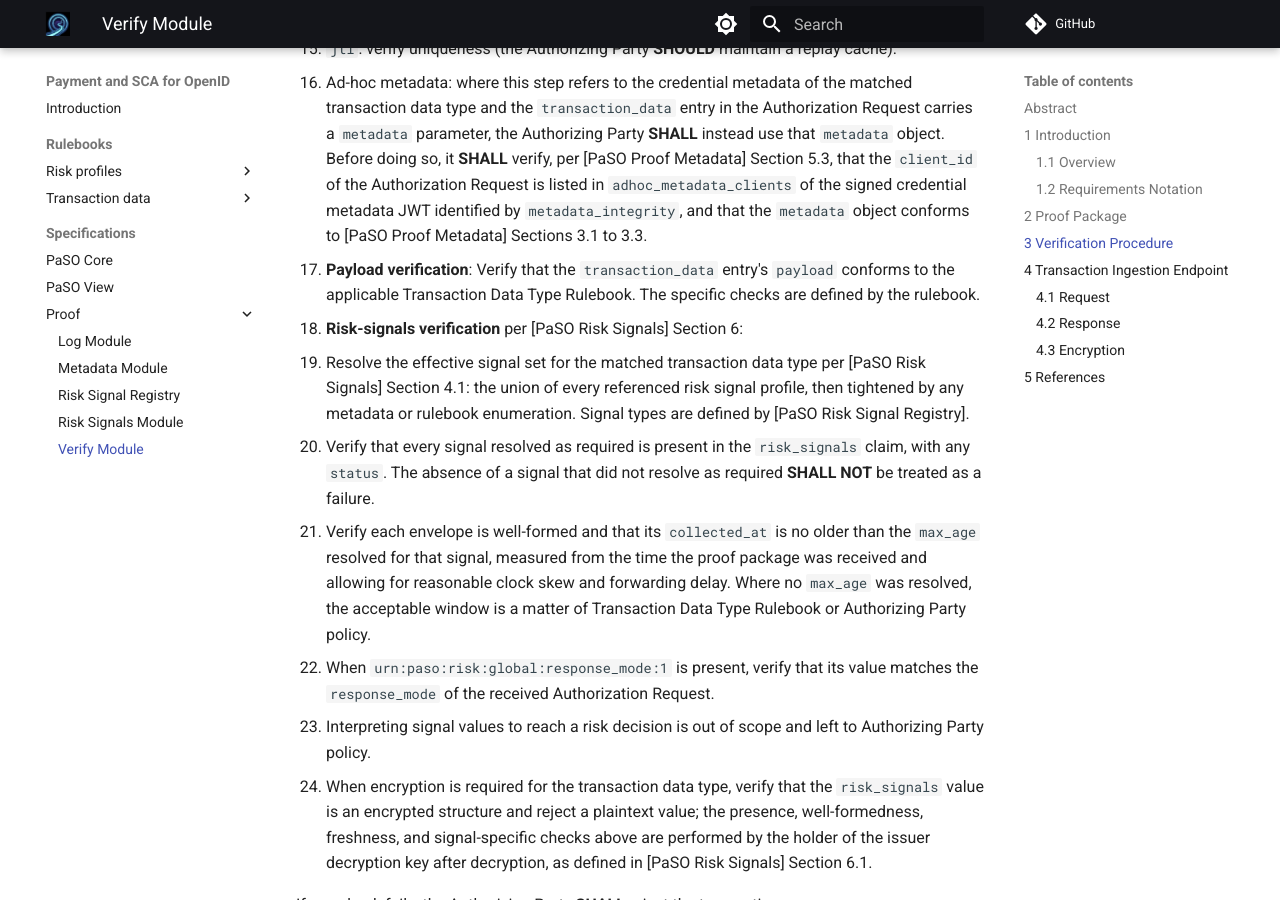
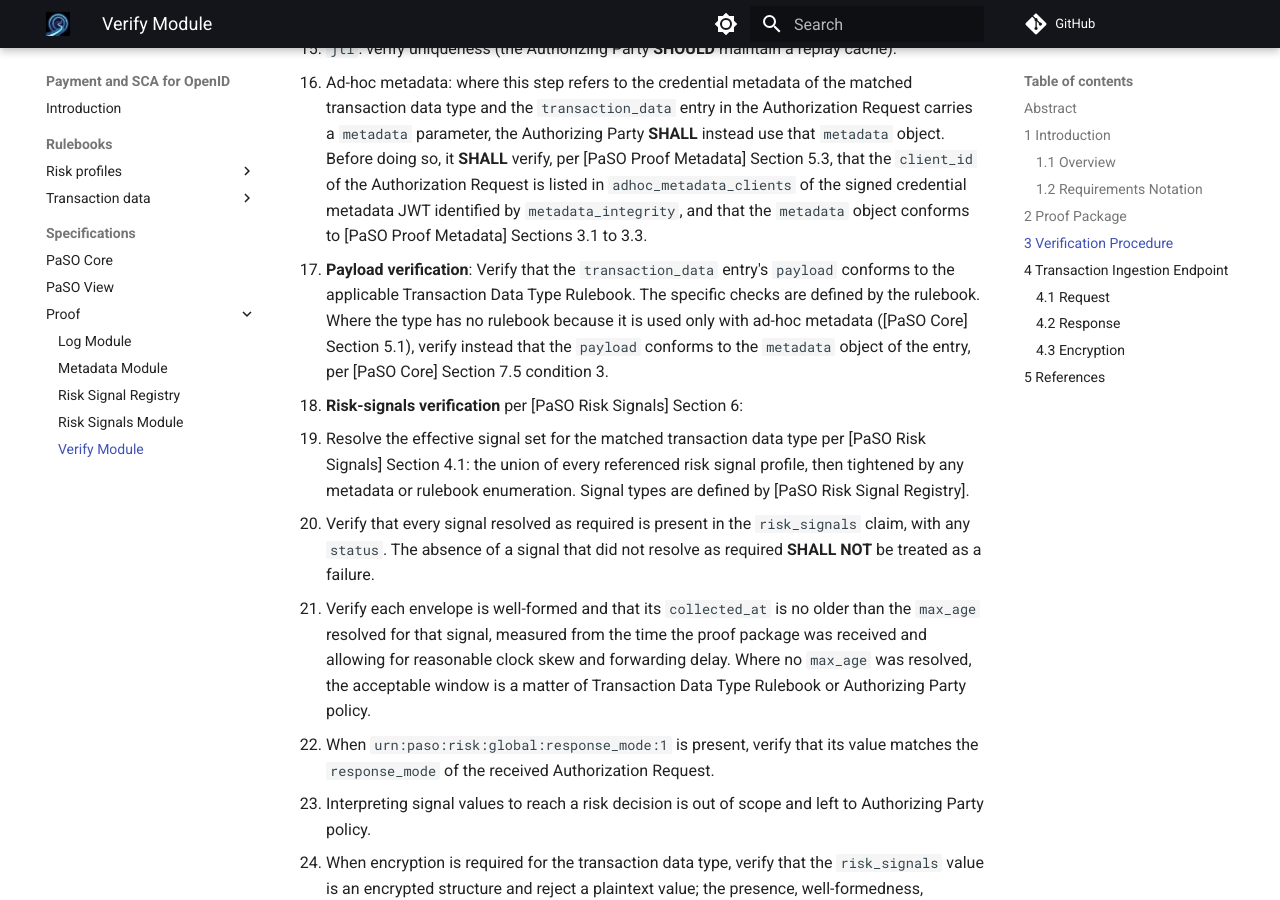
Before and after one commit to APTITUDE-Consortium/payments-and-sca-for-openid, an MkDocs documentation site: the page built from docs/specifications/proof/paso-proof-verify.md, in a window 1280 px wide and 900 px high, scrolled down 2012 px. Built offline with MkDocs 1.6.1 and Material for MkDocs 9.7.7, drawn with Linux system fonts in a browser that asks for light colours; comment, search, counter and statistics services are not loaded; the version menu is left out.

Commit message:
docs: verify checks ad-hoc-only payloads against their metadata

```diff
--- a/docs/specifications/proof/paso-proof-verify.md
+++ b/docs/specifications/proof/paso-proof-verify.md
@@ -49,7 +49,7 @@ Upon receiving the proof package, the Authorizing Party **SHALL** perform the fo
    - `jti`: verify uniqueness (the Authorizing Party **SHOULD** maintain a replay cache).
    - Ad-hoc metadata: where this step refers to the credential metadata of the matched transaction data type and the `transaction_data` entry in the Authorization Request carries a `metadata` parameter, the Authorizing Party **SHALL** instead use that `metadata` object. Before doing so, it **SHALL** verify, per [PaSO Proof Metadata] Section 5.3, that the `client_id` of the Authorization Request is listed in `adhoc_metadata_clients` of the signed credential metadata JWT identified by `metadata_integrity`, and that the `metadata` object conforms to [PaSO Proof Metadata] Sections 3.1 to 3.3.
 
-5. **Payload verification**: Verify that the `transaction_data` entry's `payload` conforms to the applicable Transaction Data Type Rulebook. The specific checks are defined by the rulebook.
+5. **Payload verification**: Verify that the `transaction_data` entry's `payload` conforms to the applicable Transaction Data Type Rulebook. The specific checks are defined by the rulebook. Where the type has no rulebook because it is used only with ad-hoc metadata ([PaSO Core] Section 5.1), verify instead that the `payload` conforms to the `metadata` object of the entry, per [PaSO Core] Section 7.5 condition 3.
 
 6. **Risk-signals verification** per [PaSO Risk Signals] Section 6:
    - Resolve the effective signal set for the matched transaction data type per [PaSO Risk Signals] Section 4.1: the union of every referenced risk signal profile, then tightened by any metadata or rulebook enumeration. Signal types are defined by [PaSO Risk Signal Registry].
```
